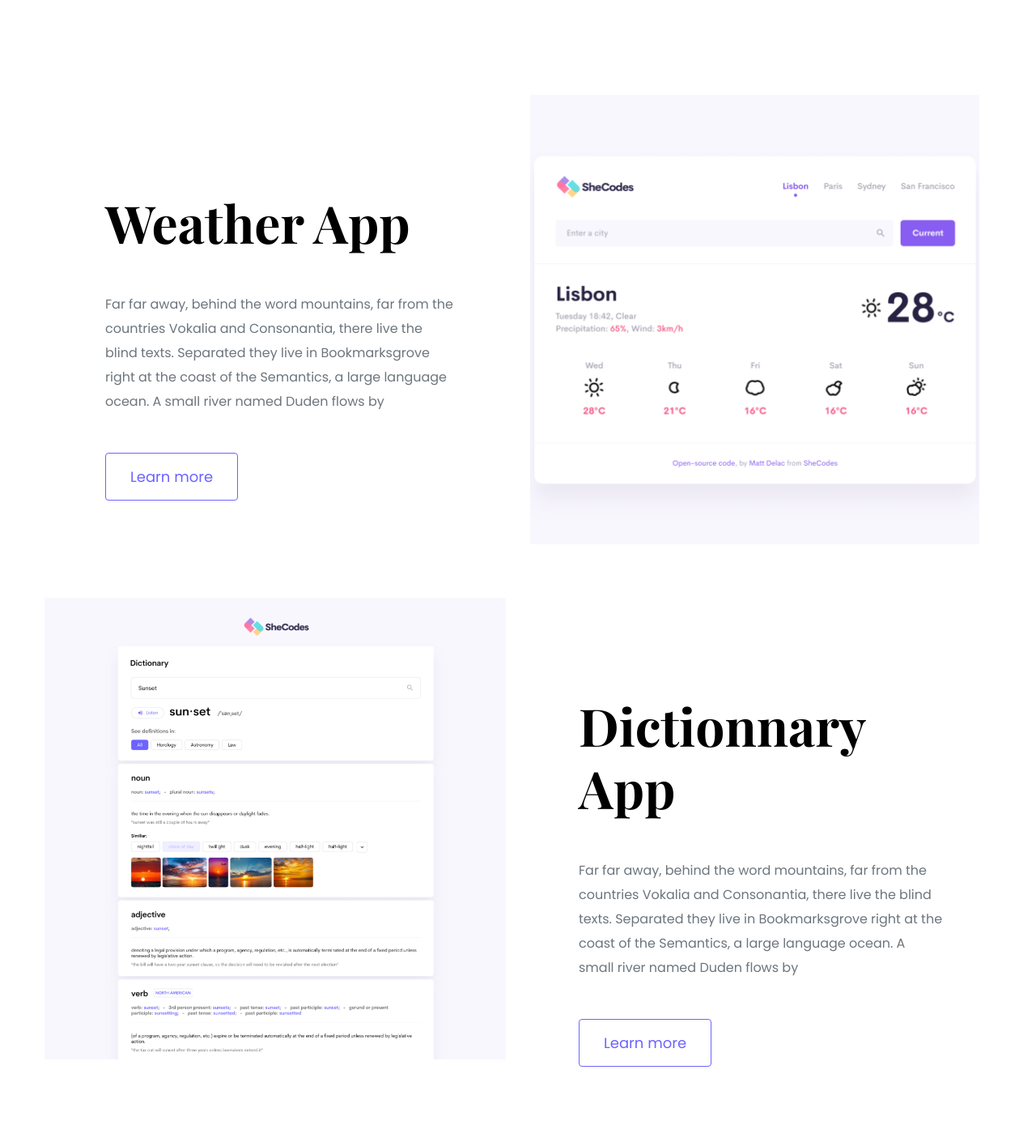
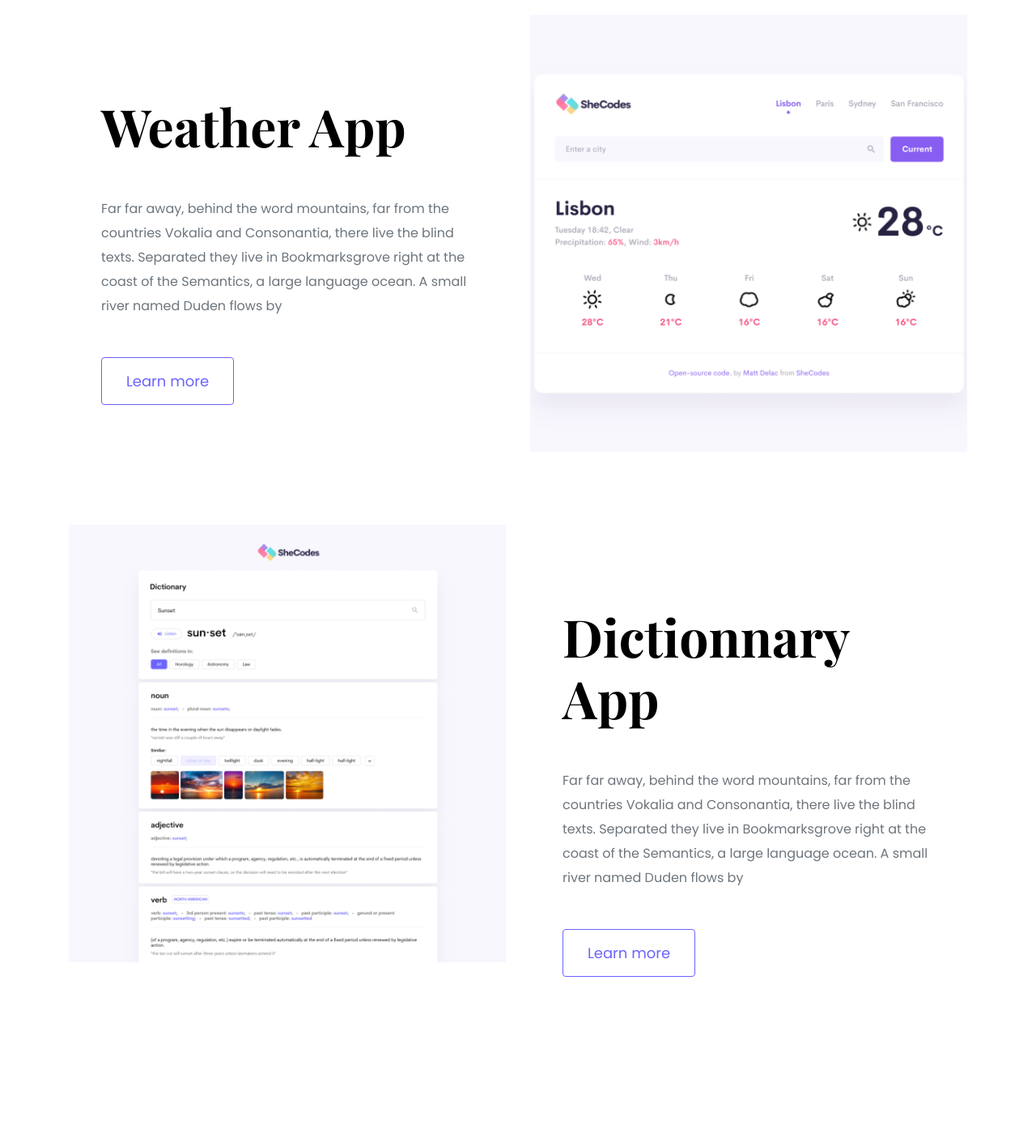
Before and after one commit to NoamInTech/Portfolio-V2, a plain HTML site: page index.html in a window 1280 px wide. Shown: the part 1395-2800 px from the top of the page at 81% size. After the commit the page ends 2701 px from the top, so only its background shows below. Drawn offline with nearby package versions, Linux system fonts and the light colour scheme.

Commit message:
Padding correction

```diff
--- a/index.html
+++ b/index.html
@@ -40,7 +40,7 @@
     <div class="container">
       <div class="row mb-5">
         <div class="col d-none d-lg-block">
-          <img src="images/yogurt.png" class="img-fluid" />
+          <img src="images/yogurt.png" class="img-fluid" alt />
         </div>
         <div class="col">
           <div class="project-description">
@@ -54,6 +54,7 @@
             <a href="#" class="btn btn-branding-outline">Learn more</a>
           </div>
         </div>
+      </div>
       <div class="row mb-5">
         <div class="col">
           <div class="project-description">
@@ -68,11 +69,12 @@
           </div>
         </div>
         <div class="col d-none d-lg-block">
-          <img src="images/weather.png" class="img-fluid" alt>
+          <img src="images/weather.png" class="img-fluid" alt />
         </div>
-      <div class="row mb-5">
+      </div>
+      <div class="row">
         <div class="col d-none d-lg-block">
-          <img src="images/dictionnary.png" class="img-fluid" />
+          <img src="images/dictionnary.png" class="img-fluid" alt />
         </div>
         <div class="col">
           <div class="project-description">
--- a/styles/portfolio.css
+++ b/styles/portfolio.css
@@ -74,7 +74,7 @@ p {
 }
 
 .project-description {
-  padding: 120px 60px;
+  padding: 100px 40px;
 }
 
 @media (max-width: 900px) {
```
